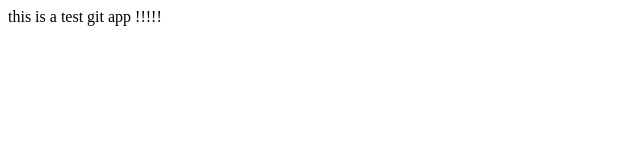
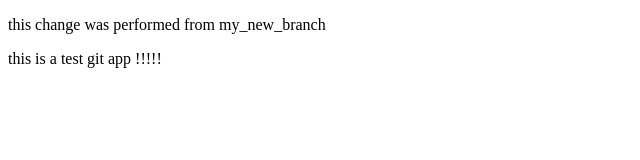
Before and after one commit to Comtruise223456/test_project, a plain HTML site: page index.html in a window 1280 px wide. Shown: the whole page, without its empty margins (0-640 px from the left). Drawn offline with Linux system fonts and the light colour scheme.

Commit message:
my_new_branch updated

```diff
--- a/index.html
+++ b/index.html
@@ -3,6 +3,7 @@
 
 <head>
     <title>this is a test git app</title>
+   <p>this change was performed from my_new_branch</p>
 </head>
 
 <body>
```
Also changed, not shown: git_commands.txt, login.html (added).
